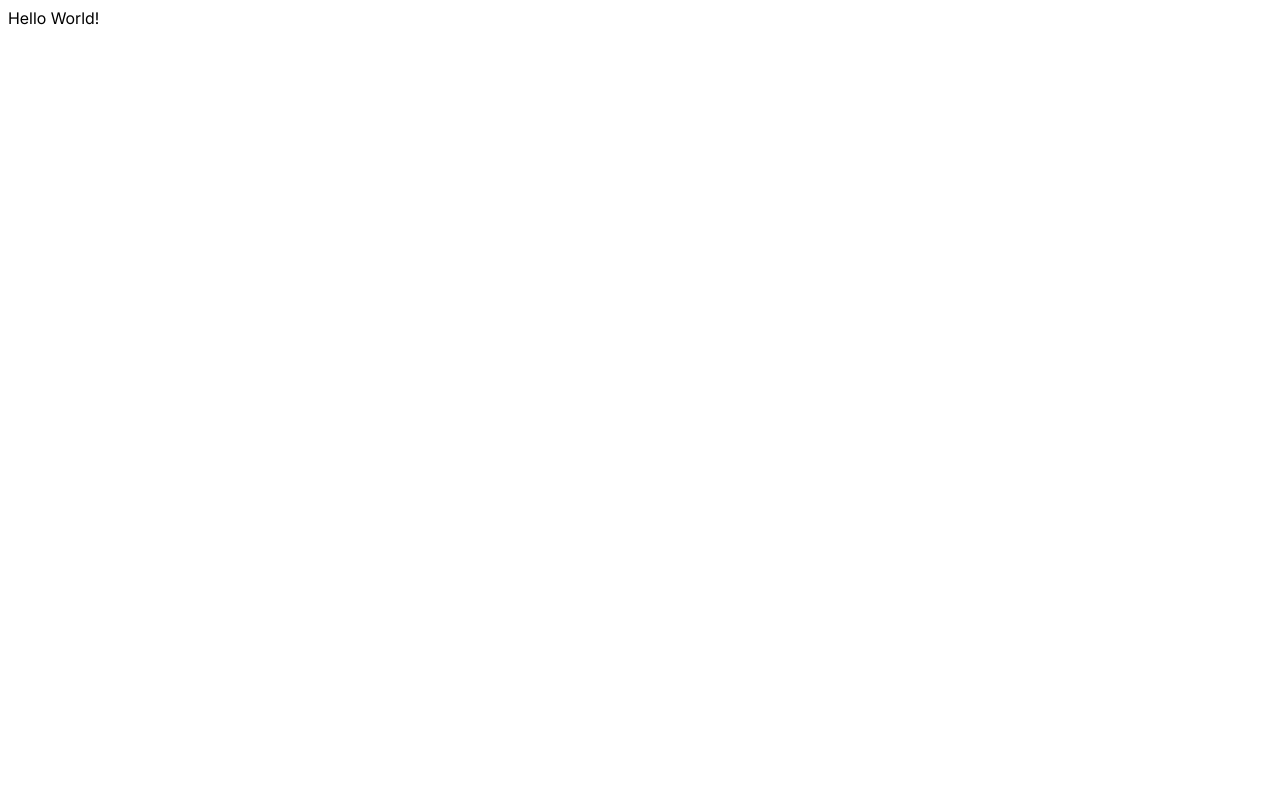
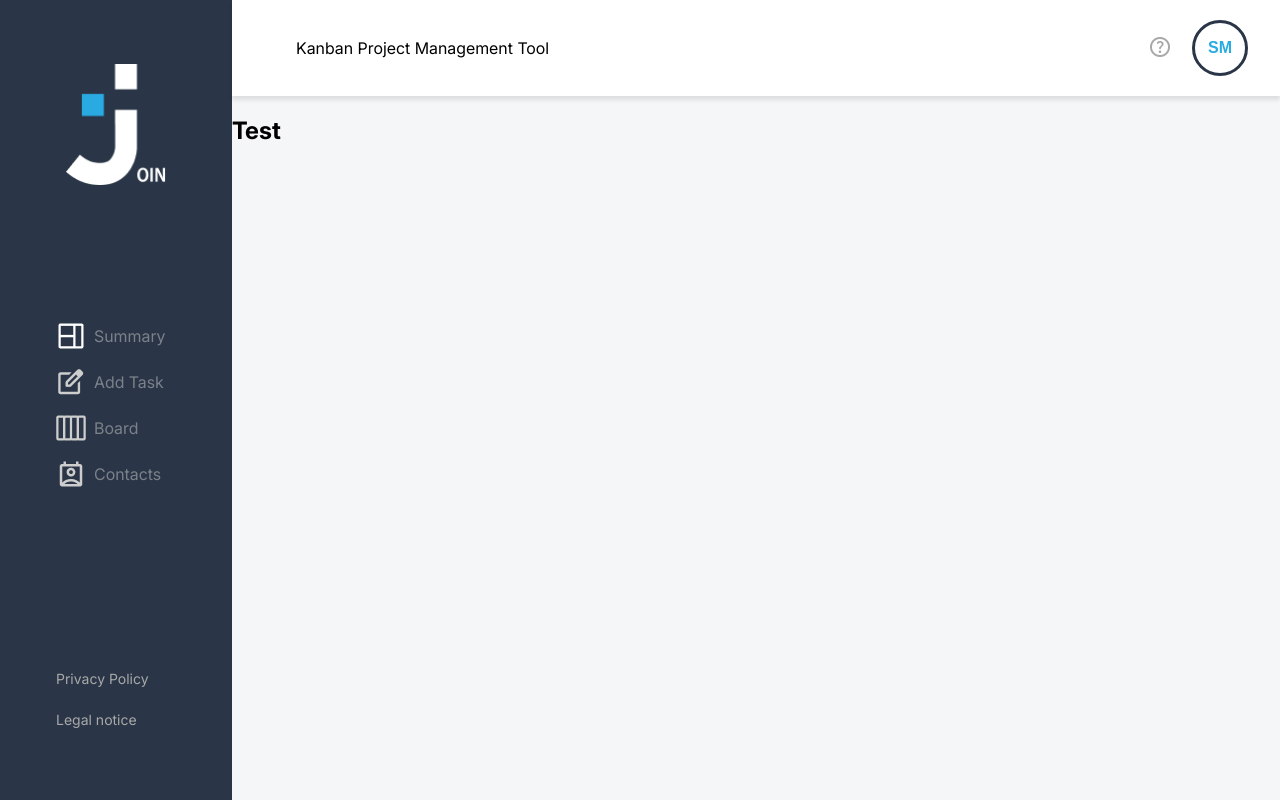
Before and after one commit to guhe78/join, a plain HTML site: page index.html in a window 1280 px wide. Drawn offline with Linux system fonts and the light colour scheme; files whose address does not match are found by name.

Commit message:
feat: update index.html and style.css for improved layout and navigation

```diff
--- a/index.html
+++ b/index.html
@@ -1,21 +1,84 @@
-<!DOCTYPE html>
+<!doctype html>
 <html lang="en">
-<head>
-    <meta charset="UTF-8">
-    <meta name="viewport" content="width=device-width, initial-scale=1.0">
+  <head>
+    <meta charset="UTF-8" />
+    <meta name="viewport" content="width=device-width, initial-scale=1.0" />
     <title>Join</title>
-    <link rel="stylesheet" href="styles/font.css">
-    <link rel="stylesheet" href="style.css">
-    <link rel="icon" type="image/png" sizes="16x16" href="assets/favicon/favicon-16x16.png">
-    <link rel="icon" type="image/png" sizes="32x32" href="assets/favicon/favicon-32x32.png">
-    <link rel="icon" type="image/png" sizes="192x192" href="assets/favicon/android-chrome-192x192.png">
-    <link rel="icon" type="image/png" sizes="512x512" href="assets/favicon/android-chrome-512x512.png">
-    <link rel="apple-touch-icon" size="180x180" href="assets/favicon/apple-touch-icon.png">
-    <link rel="shortcut icon" sizes="any" href="assets/favicon/favicon.ico" type="image/x-icon">
-    <link rel="manifest" href="assets/favicon/site.webmanifest">
-</head>
-<body>
-    Hello World!
-</body>
-<script src="script.js"></script>
+    <link rel="stylesheet" href="styles/font.css" />
+    <link rel="stylesheet" href="style.css" />
+    <link
+      rel="icon"
+      type="image/png"
+      sizes="16x16"
+      href="assets/favicon/favicon-16x16.png"
+    />
+    <link
+      rel="icon"
+      type="image/png"
+      sizes="32x32"
+      href="assets/favicon/favicon-32x32.png"
+    />
+    <link
+      rel="icon"
+      type="image/png"
+      sizes="192x192"
+      href="assets/favicon/android-chrome-192x192.png"
+    />
+    <link
+      rel="icon"
+      type="image/png"
+      sizes="512x512"
+      href="assets/favicon/android-chrome-512x512.png"
+    />
+    <link
+      rel="apple-touch-icon"
+      size="180x180"
+      href="assets/favicon/apple-touch-icon.png"
+    />
+    <link
+      rel="shortcut icon"
+      sizes="any"
+      href="assets/favicon/favicon.ico"
+      type="image/x-icon"
+    />
+    <link rel="manifest" href="assets/favicon/site.webmanifest" />
+  </head>
+  <body>
+    <aside>
+      <img src="assets/imgs/join-logo-white.png" alt="logo" class="logo" />
+      <nav class="side-nav">
+        <div class="page-links">
+          <a href="#"
+            ><img src="assets/imgs/summary.png" alt="Summary" />Summary</a
+          >
+          <a href="#"
+            ><img src="assets/imgs/add-task.png" alt="Add Task" />Add Task</a
+          >
+          <a href="#"><img src="assets/imgs/board.png" alt="Board" />Board</a>
+          <a href="#"
+            ><img src="assets/imgs/contacts.png" alt="Contacts" />Contacts</a
+          >
+        </div>
+        <div class="police-links-container">
+          <a href="#">Privacy Policy</a>
+          <a href="#">Legal notice</a>
+        </div>
+      </nav>
+    </aside>
+    <main>
+      <header>
+        <p class="headline">Kanban Project Management Tool</p>
+        <nav class="header-nav">
+          <button class="button help-button">
+            <img src="assets/imgs/help.png" alt="search" />
+          </button>
+          <button class="button profil-button">SM</button>
+        </nav>
+      </header>
+      <section>
+        <h1>Test</h1>
+      </section>
+    </main>
+  </body>
+  <script src="script.js"></script>
 </html>
--- a/style.css
+++ b/style.css
@@ -16,5 +16,109 @@
 }
 
 body {
+    height: 100vh;
+    max-width: 1440px;
     font-family: 'Inter Variable', sans-serif;
+    margin: 0 auto;
+    box-sizing: border-box;
+    background-color: var(--secondary-color);
+    display: flex;
 }
+
+main {
+    flex-grow: 1;
+    height: 100vh;
+    display: flex;
+    flex-direction: column;
+}
+
+header {
+    height: 96px;
+    width: 100%;
+    background-color: white;
+    display: flex;
+    justify-content: space-between;
+    align-items: center;
+    box-shadow: 0px 4px 4px rgba(0, 0, 0, 0.1);
+}
+
+button {
+    background: none;
+    border: none;
+    cursor: pointer;
+}
+
+.help-button {
+    padding: 6px;
+}
+
+.profil-button {
+    width: 56px;
+    height: 56px;
+    border: solid 3px var(--primary-color);
+    border-radius: 50%;
+    color: var(--greeting-name-and-hover);
+    font-weight: bold;
+    font-size: 16px;
+}
+
+.header-nav {
+    display: flex;
+    justify-content: center;
+    align-items: center;
+    margin-right: 32px;
+    gap: 16px;
+}
+
+.side-nav {
+    width: 100%;
+    flex-grow: 1;
+    display: flex;
+    flex-direction: column;
+    justify-content: space-between;
+    padding-top: 64px;
+}
+
+.side-nav a {
+    display: flex;
+    align-items: center;
+    color: #7b818a;
+    text-decoration: none;
+    padding: 8px 56px;
+    gap: 8px;
+}
+
+.police-links-container {
+    width: 100%;
+    display: flex;
+    flex-direction: column;
+    gap: 8px;
+    margin-top: 32px;
+    margin-bottom: 64px;
+}
+
+.police-links-container a {
+    color: var(--side-bar-privacy-legal);
+    text-decoration: none;
+    font-size: 14px;
+    padding: 8px 56px;
+}
+
+.headline {
+    font-size: 16px;
+    padding-left: 64px;
+}
+
+aside {
+    width: 232px;
+    background-color: var(--primary-color);
+    display: flex;
+    flex-direction: column;
+    align-items: center;
+}
+
+.logo {
+    padding-top: 64px;
+    padding-bottom: 64px;
+    width: 100px;
+}
```
